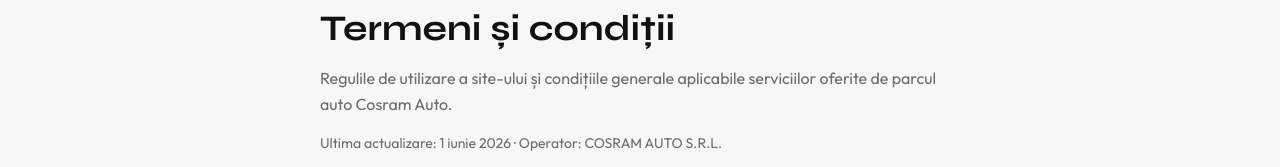
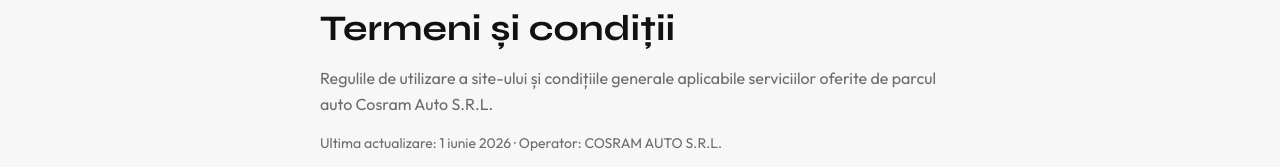
Before and after one commit to backstagelevelone-crypto/cosram-auto, a Next.js app in the folder cosram-auto-main/: page /termeni-si-conditii in a window 1280 px wide. Shown: the part 147-314 px from the top of the page. Built offline with nearby package versions, Linux system fonts and the light colour scheme; no server answers.

Commit message:
Update page.tsx

```diff
--- a/cosram-auto-main/src/app/termeni-si-conditii/page.tsx
+++ b/cosram-auto-main/src/app/termeni-si-conditii/page.tsx
@@ -17,7 +17,7 @@ export default function TermeniSiConditiiPage() {
   return (
     <LegalPageShell
       title="Termeni și condiții"
-      description="Regulile de utilizare a site-ului și condițiile generale aplicabile serviciilor oferite de parcul auto Cosram Auto."
+      description="Regulile de utilizare a site-ului și condițiile generale aplicabile serviciilor oferite de parcul auto Cosram Auto S.R.L."
     >
       <LegalSection title="1. Informații despre comerciant (OUG 34/2004)">
         <LegalList
```
